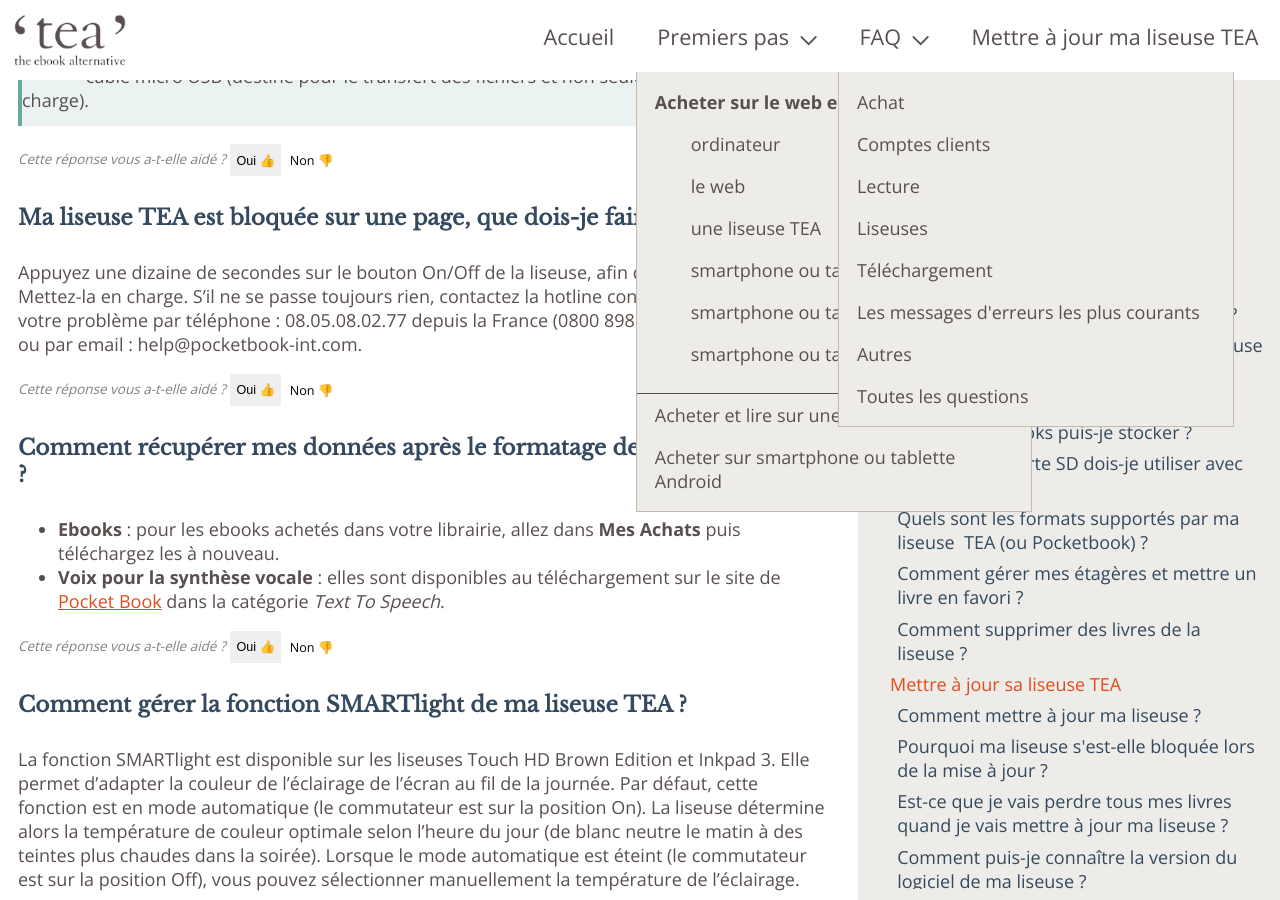
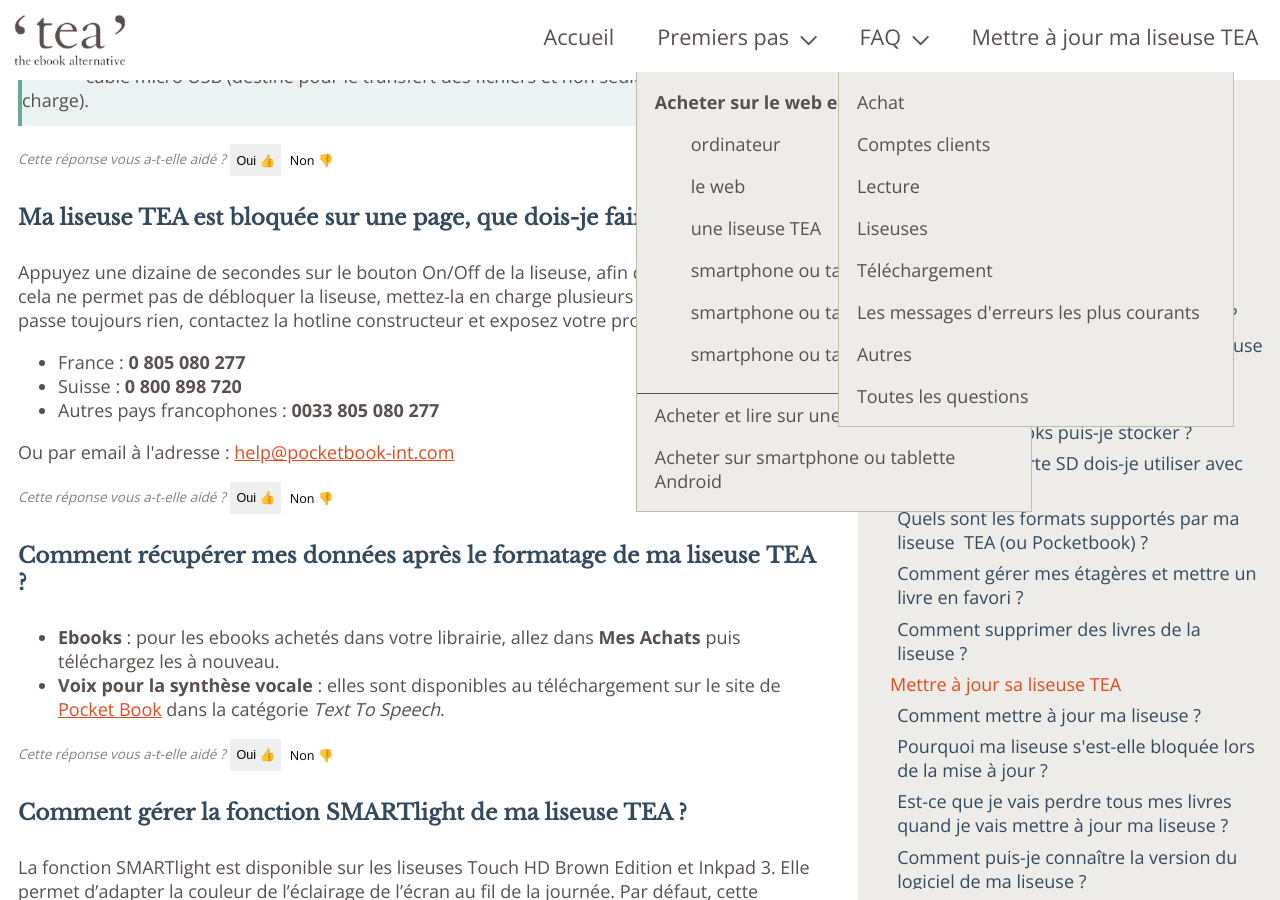
Before and after one commit to TEA-ebook/help-center, a Jekyll site: the page built from _pages/FAQ-liseuse.md, in a window 1280 px wide and 900 px high, scrolled down 10561 px. Built offline with Jekyll 4.4.1, drawn with Linux system fonts in a browser that asks for light colours.

Commit message:
Load PB contact data from JS

```diff
--- a/_pages/FAQ-liseuse.md
+++ b/_pages/FAQ-liseuse.md
@@ -377,9 +377,9 @@
 
 #### Ma liseuse TEA est bloquée sur une page, que dois-je faire ?
 
-Appuyez une dizaine de secondes sur le bouton On/Off de la liseuse, afin de la redémarrer.
-Mettez-la en charge.
-S'il ne se passe toujours rien, contactez la hotline constructeur et exposez votre problème par téléphone : 08.05.08.02.77 depuis la France (0800 898 720 depuis la Suisse) ou par email : help@pocketbook-int.com.
+Appuyez une dizaine de secondes sur le bouton On/Off de la liseuse, afin de la redémarrer. Si cela ne permet pas de débloquer la liseuse, mettez-la en charge plusieurs heures. S'il ne se passe toujours rien, contactez la hotline constructeur et exposez votre problème :
+
+<div class="contact-pb"></div>
 
 {% include feedback-button.html question="Ma liseuse TEA est bloquée sur une page, que dois-je faire ?" %}
 
```
